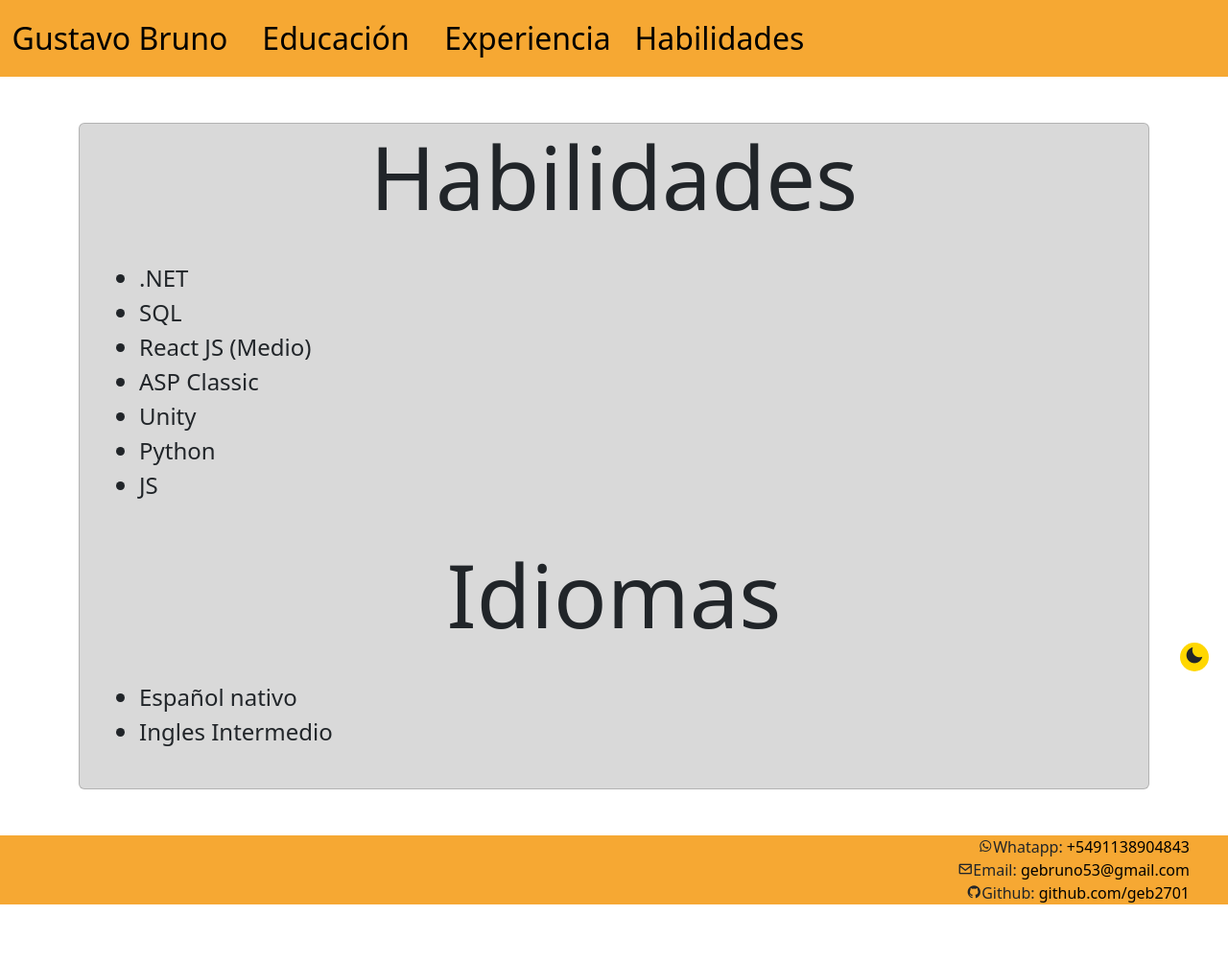
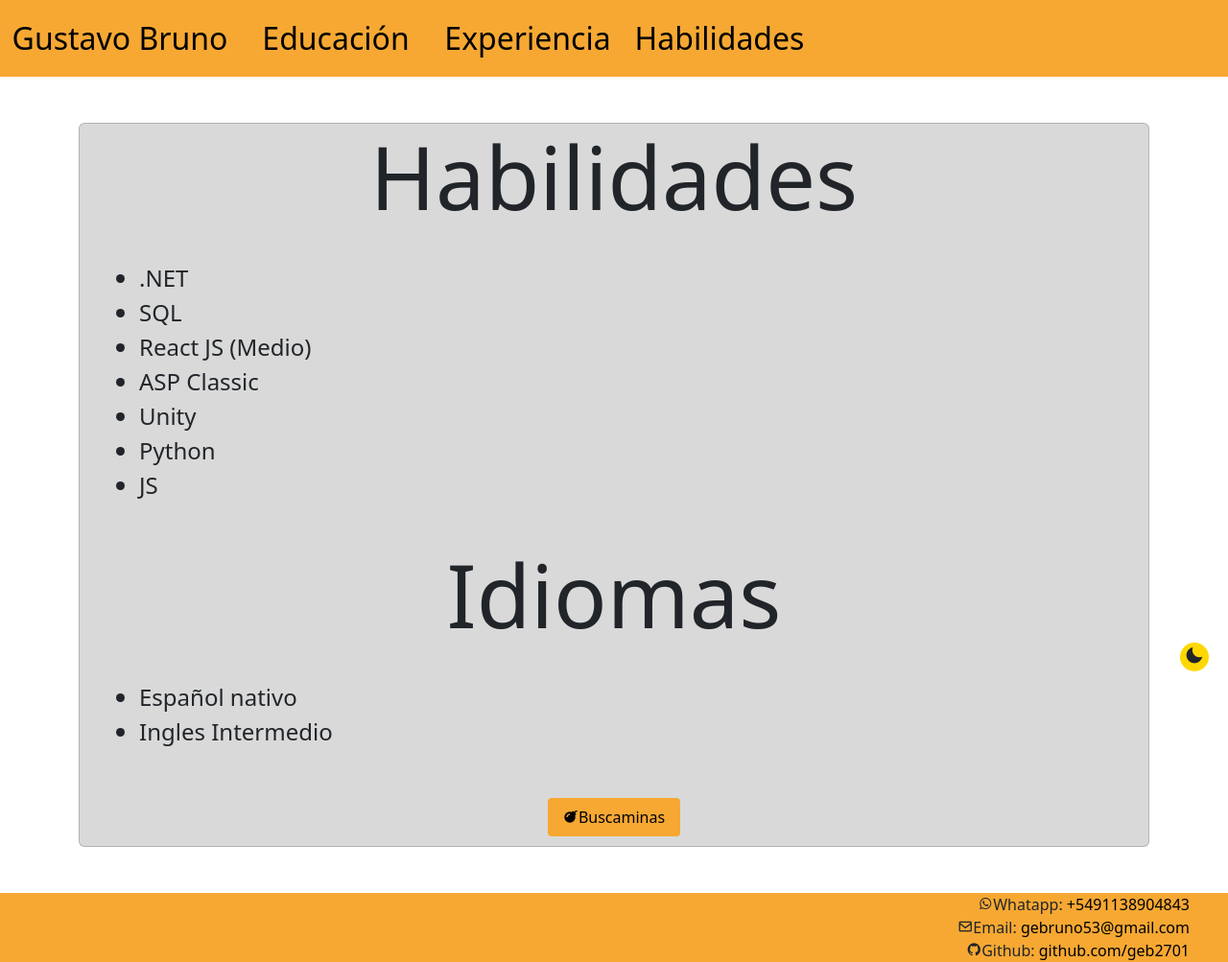
Before and after one commit to geb2701/CVDise-oWeb, a plain HTML site: page habilidades.html in a window 1280 px wide. Shown: the whole page at 96% size. Before the commit the page ends 943 px from the top, so only its background shows below. Drawn offline with nearby package versions, Linux system fonts and the light colour scheme.

Commit message:
arreglo clases

```diff
--- a/asc/style.css
+++ b/asc/style.css
@@ -167,3 +167,16 @@
     list-style: none;
     margin:0;
 }
+
+.boton-enlace {
+    text-decoration: none;
+    display: inline-block;
+    margin: 10px;
+    padding: 8px 16px;
+    background-color: #F6A833;
+    color: black;
+    border: none;
+    border-radius: 4px;
+    cursor: pointer;
+    text-align: center;
+  }
--- a/habilidades.html
+++ b/habilidades.html
@@ -97,6 +97,11 @@
                                 </li>
                             </ul>
                         </div>
+                        <div class="aling-center">
+                            <a href="./buscaminas.html">
+                                <button type="button" class="boton-enlace"><i class='bx bxs-bomb'></i>Buscaminas</button>
+                            </a>
+                        </div>
                     </div>
                 </div>
             </div>
@@ -108,14 +113,14 @@
 
     <footer class="footerStyle">
         <ul class="listaSinPuntos">
-            <li class="nav-item">
+            <li>
                 <i class='bx bxl-whatsapp'></i>Whatapp: <a href="https://wa.link/7trn5g">+5491138904843</a>
             </li>
-            <li class="nav-item">
+            <li>
                 <i class='bx bx-envelope'></i>Email:
                 <a href="mailto:gebruno53@gmail.com">gebruno53@gmail.com</a>
             </li>
-            <li class="nav-item">
+            <li>
                 <i class='bx bxl-github'></i>Github:
                 <a href="https://www.github.com/geb2701">github.com/geb2701</a>
             </li>
```
Also changed, not shown: buscaminas.html (+4 -4 lines), educacion.html (+3 -3 lines), experiencia.html (+3 -3 lines), index.html (+3 -3 lines).
